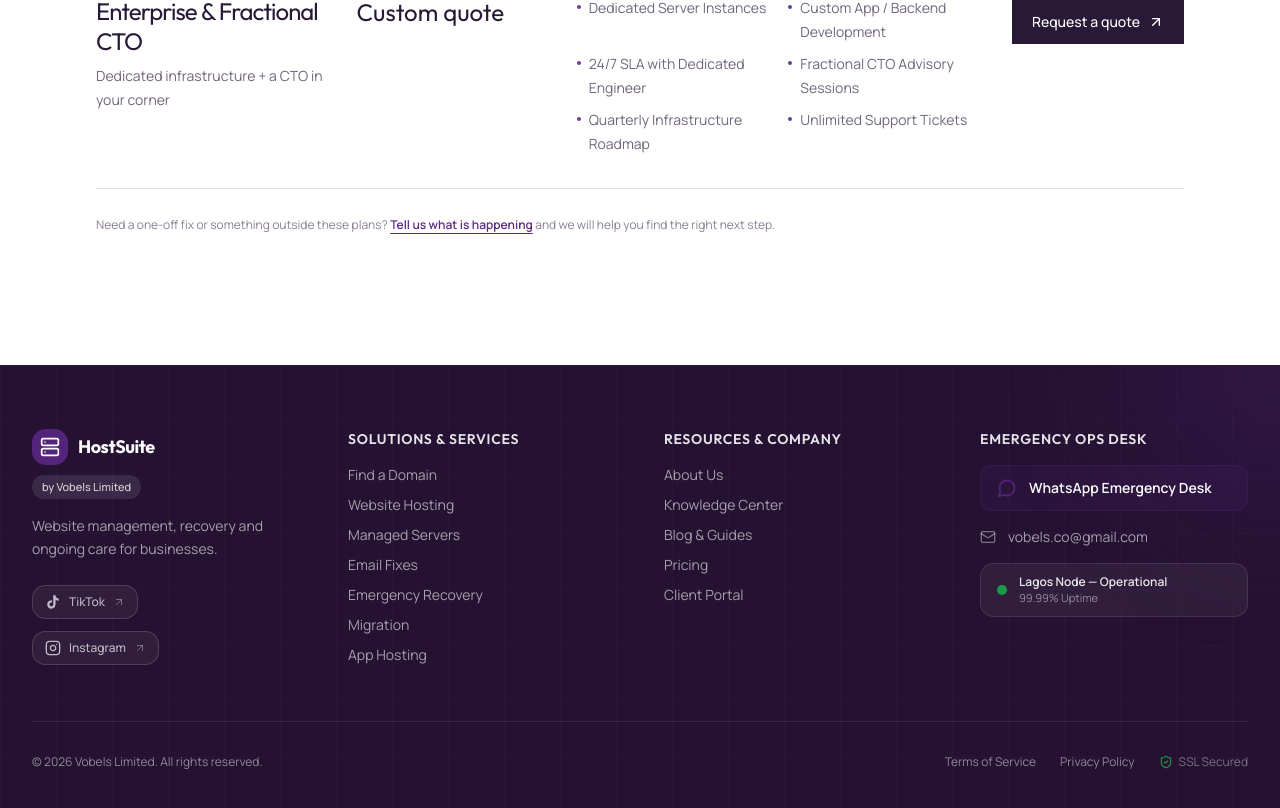
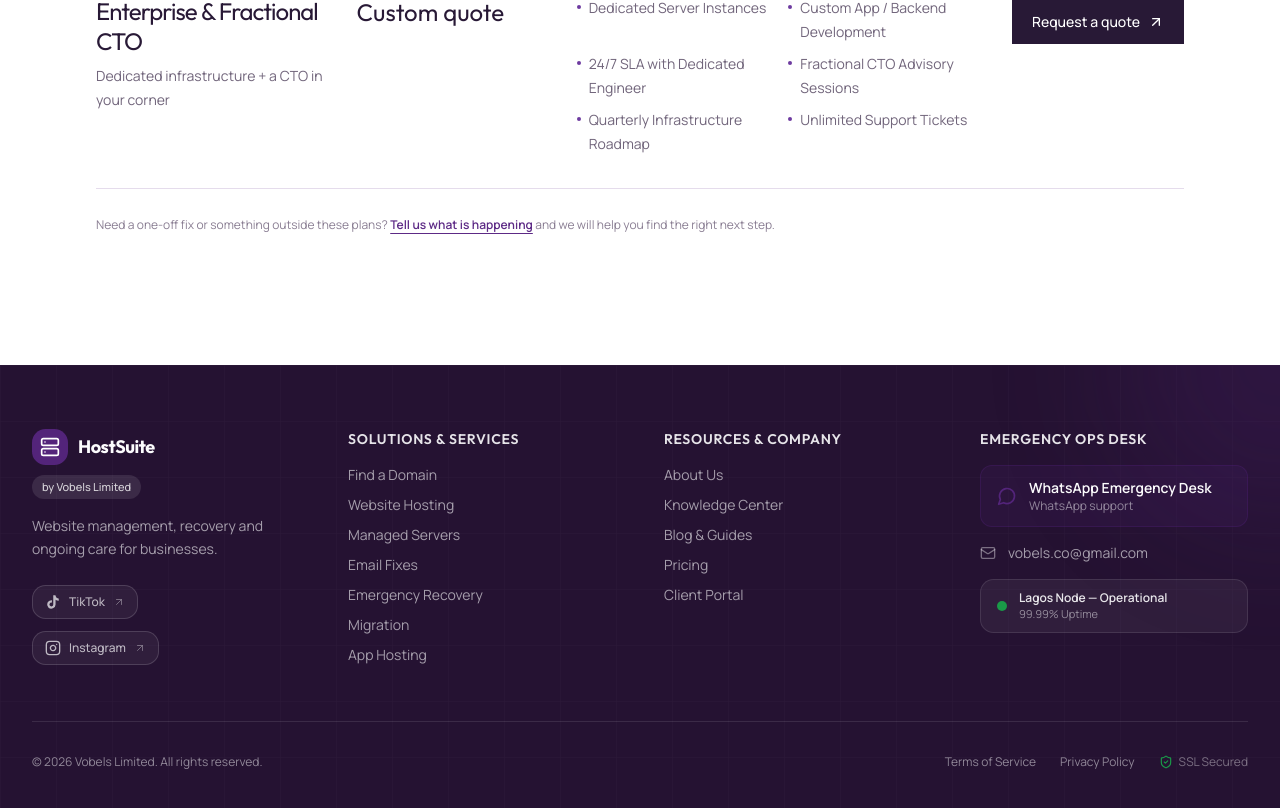
Before and after one commit to Holladworld/hostsuite, a Next.js app: page / in a window 1280 px wide. Shown: the part 5782-6590 px from the top of the page. Built offline with nearby package versions, Linux system fonts and the light colour scheme; no server answers; the database is empty.

Commit message:
Render WhatsApp display from environment config

```diff
--- a/components/footer.tsx
+++ b/components/footer.tsx
@@ -1,6 +1,6 @@
 import Link from 'next/link';
 import { Server, Mail, MessageCircle, ShieldCheck, ArrowUpRight, Instagram as InstagramIcon } from 'lucide-react';
-import { BRAND, FOOTER_LINKS, SOCIAL_LINKS, waLink } from '@/lib/constants';
+import { BRAND, FOOTER_LINKS, SOCIAL_LINKS, WHATSAPP_DISPLAY, waLink } from '@/lib/constants';
 
 export function Footer() {
   return (
@@ -31,7 +31,7 @@ export function Footer() {
           <div>
             <h4 className="font-display text-sm font-semibold uppercase tracking-wider text-background/90">Emergency Ops Desk</h4>
             <div className="mt-4 space-y-4">
-              <a href={waLink('Hello HostSuite, I need emergency infrastructure help.')} target="_blank" rel="noopener noreferrer" className="flex items-center gap-3 rounded-xl border border-primary/30 bg-primary/15 px-4 py-3 text-sm font-semibold text-background transition-all hover:border-primary/50 hover:bg-primary/25"><MessageCircle className="h-5 w-5 shrink-0 text-primary" /><div className="flex min-w-0 flex-col"><span>WhatsApp Emergency Desk</span><span className="text-xs font-normal text-background/50">{BRAND.whatsappDisplay}</span></div></a>
+              <a href={waLink('Hello HostSuite, I need emergency infrastructure help.')} target="_blank" rel="noopener noreferrer" className="flex items-center gap-3 rounded-xl border border-primary/30 bg-primary/15 px-4 py-3 text-sm font-semibold text-background transition-all hover:border-primary/50 hover:bg-primary/25"><MessageCircle className="h-5 w-5 shrink-0 text-primary" /><div className="flex min-w-0 flex-col"><span>WhatsApp Emergency Desk</span><span className="text-xs font-normal text-background/50">{WHATSAPP_DISPLAY}</span></div></a>
               <a href={`mailto:${BRAND.supportEmail}`} className="flex min-w-0 items-start gap-3 text-sm text-background/60 transition-colors hover:text-background"><Mail className="mt-0.5 h-4 w-4 shrink-0 text-background/40" /><span className="break-all">{BRAND.supportEmail}</span></a>
               <div className="flex items-center gap-3 rounded-lg border border-background/10 bg-background/5 px-4 py-2.5"><span className="relative flex h-2.5 w-2.5 shrink-0"><span className="absolute inline-flex h-full w-full animate-ping rounded-full bg-success opacity-75" /><span className="relative inline-flex h-2.5 w-2.5 rounded-full bg-success" /></span><div className="flex flex-col"><span className="text-xs font-semibold text-background/90">Lagos Node — Operational</span><span className="text-[11px] text-background/50">99.99% Uptime</span></div></div>
             </div>
```
